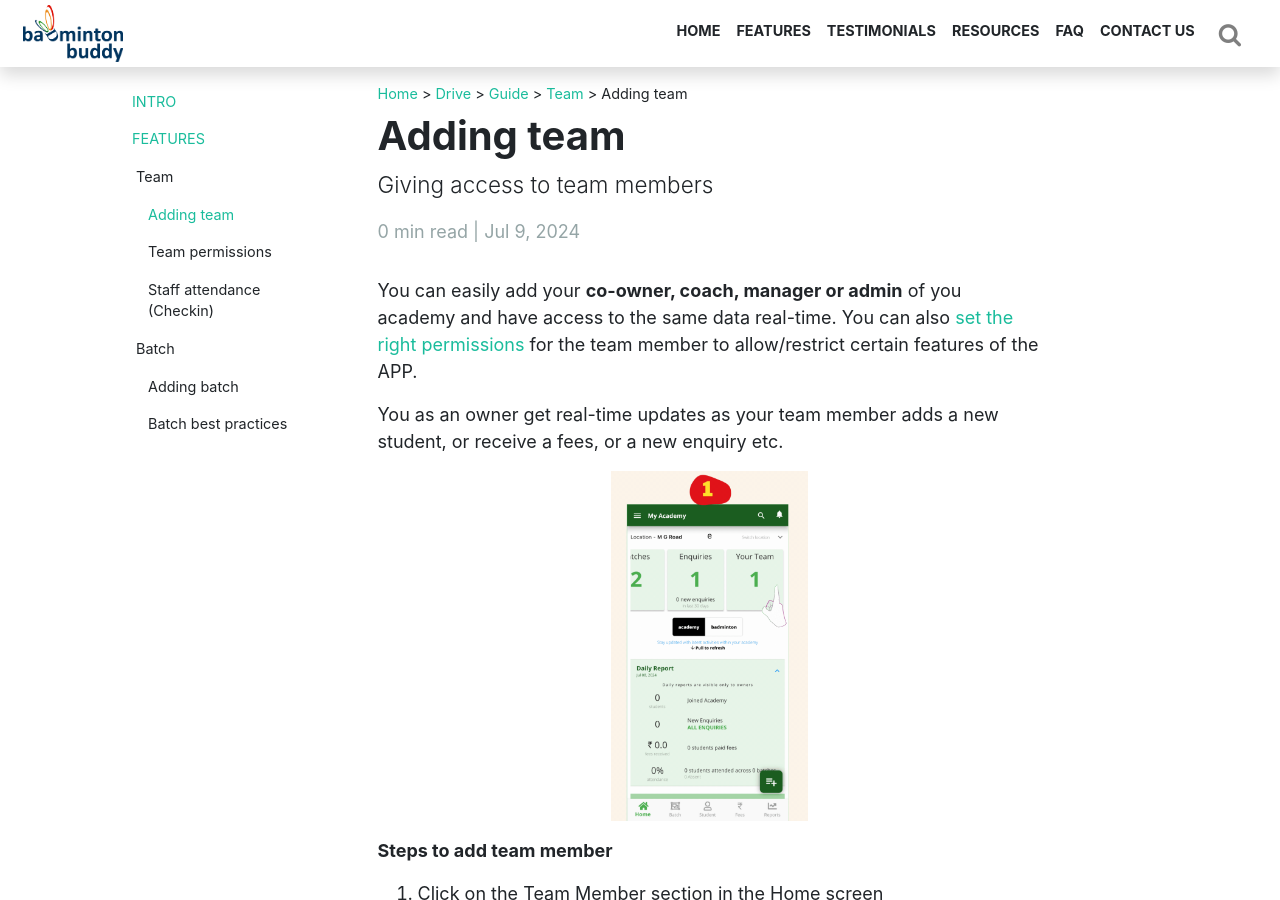
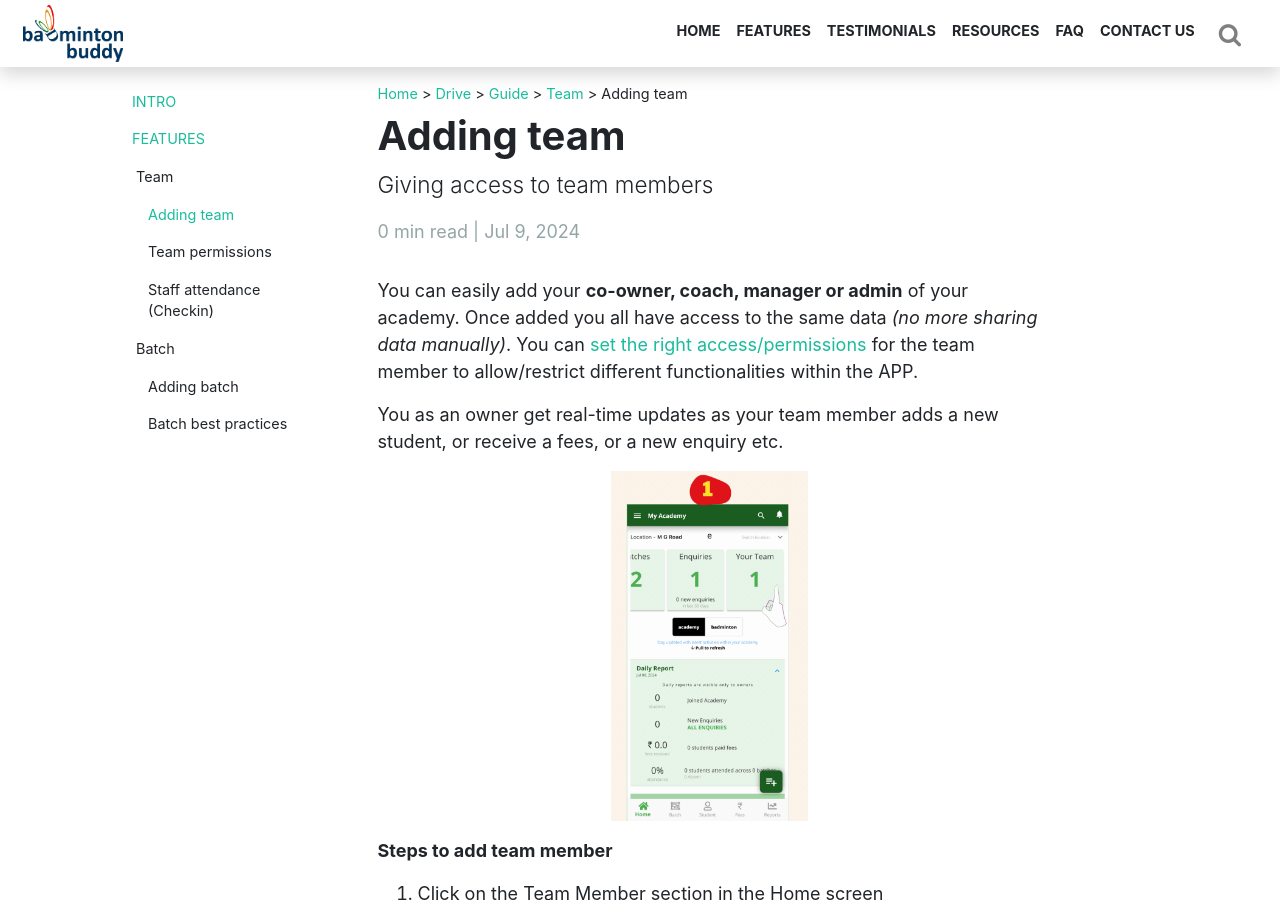
Before and after one commit to SampatDixit/sampatdixit.github.io, a Jekyll site: the page built from _posts/drive/guide/team/2024-07-09-adding-team.md, in a window 1280 px wide and 900 px high. Built offline with Jekyll 4.4.1, drawn with Linux system fonts in a browser that asks for light colours; nearby versions of some CDN libraries.

```diff
--- a/_posts/drive/guide/team/2024-07-09-adding-team.md
+++ b/_posts/drive/guide/team/2024-07-09-adding-team.md
@@ -9,8 +9,8 @@ tags: team
 categories: guide
 ---
 
-You can easily add your **co-owner, coach, manager or admin** of you academy and have access to the same data real-time.
-You can also [set the right permissions](/drive/guide/team-permissions) for the team member to allow/restrict certain features of the APP.
+You can easily add your **co-owner, coach, manager or admin** of your academy. Once added you all have access to the same data *(no more sharing data manually)*.
+You can [set the right access/permissions](/drive/guide/team-permissions) for the team member to allow/restrict different functionalities within the APP.
 
 
 You as an owner get real-time updates as your team member adds a new student, or receive a fees, or a new enquiry etc.
```
Also changed, not shown: _data/guide-topics.json (+7 -6 lines), _posts/drive/guide/getting-started/2024-07-10-app-security.md (added, +26 -0 lines).
